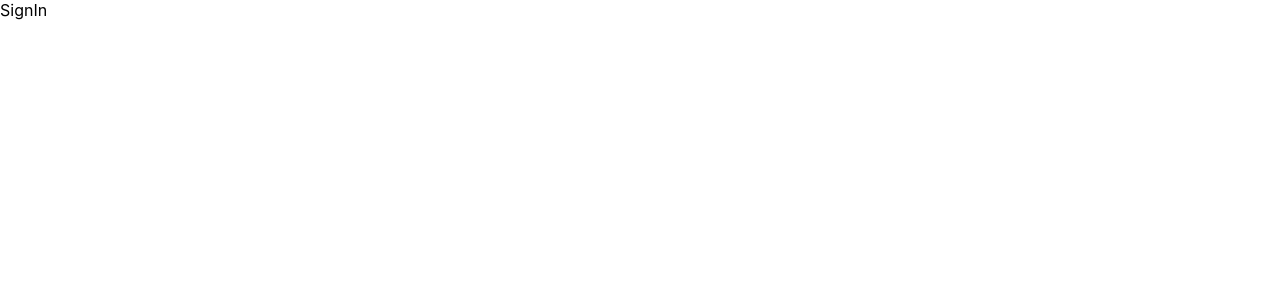
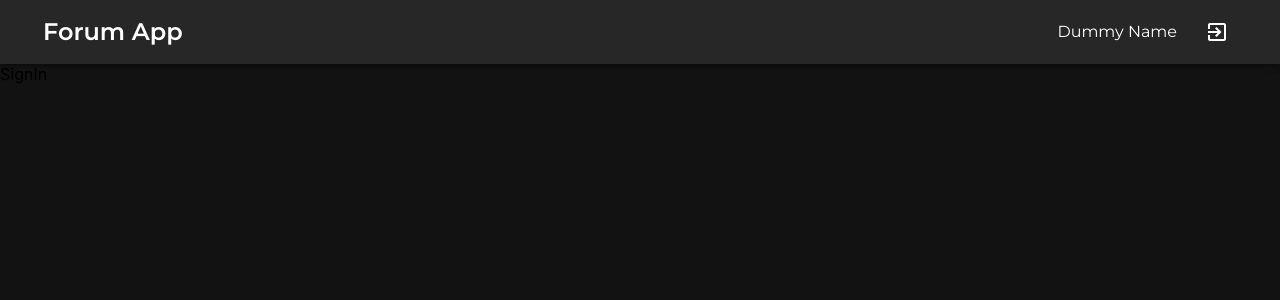
Before and after one commit to jaballogian/dicoding-submissions, a React (Create React App) app in the folder react/4-react-expert-1/: page /sign-in in a window 1280 px wide. Shown: the top 300 px of the page. Built offline with nearby package versions, Linux system fonts and the light colour scheme.

Commit message:
add Main layout

```diff
--- a/react/4-react-expert-1/src/App.jsx
+++ b/react/4-react-expert-1/src/App.jsx
@@ -3,6 +3,9 @@ import { Routes, Route, Navigate } from 'react-router-dom';
 
 // MUIS
 import Stack from '@mui/material/Stack';
+
+// LAYOUTS
+import LayoutMain from './layouts/Main';
 
 // PAGES
 const Error = lazy(() => import('./pages/Error'));
@@ -72,7 +75,11 @@ function App() {
           <Route
             key={item.path}
             path={item.path}
-            element={getRouteComponent(item)}
+            element={(
+              <LayoutMain>
+                {getRouteComponent(item)}
+              </LayoutMain>
+            )}
           />
         ))}
       </Routes>
--- /dev/null
+++ b/react/4-react-expert-1/src/layouts/Main.jsx
@@ -0,0 +1,34 @@
+/* eslint linebreak-style: ["error", "windows"] */
+import React from 'react';
+import PropTypes from 'prop-types';
+
+// MUIS
+import Stack from '@mui/material/Stack';
+
+// COMPONENTS
+import Header from '../components/Header';
+
+function Main(props) {
+  const { children } = props;
+
+  return (
+    <Stack
+      minHeight="100vh"
+      sx={(theme) => ({ backgroundColor: theme.palette.background.default })}
+    >
+      {/* HEADER */}
+      <Header />
+
+      {/* CHILDREN */}
+      {children}
+    </Stack>
+  );
+}
+
+Main.defaultProps = {};
+
+Main.propTypes = {
+  children: PropTypes.node.isRequired,
+};
+
+export default Main;
```
